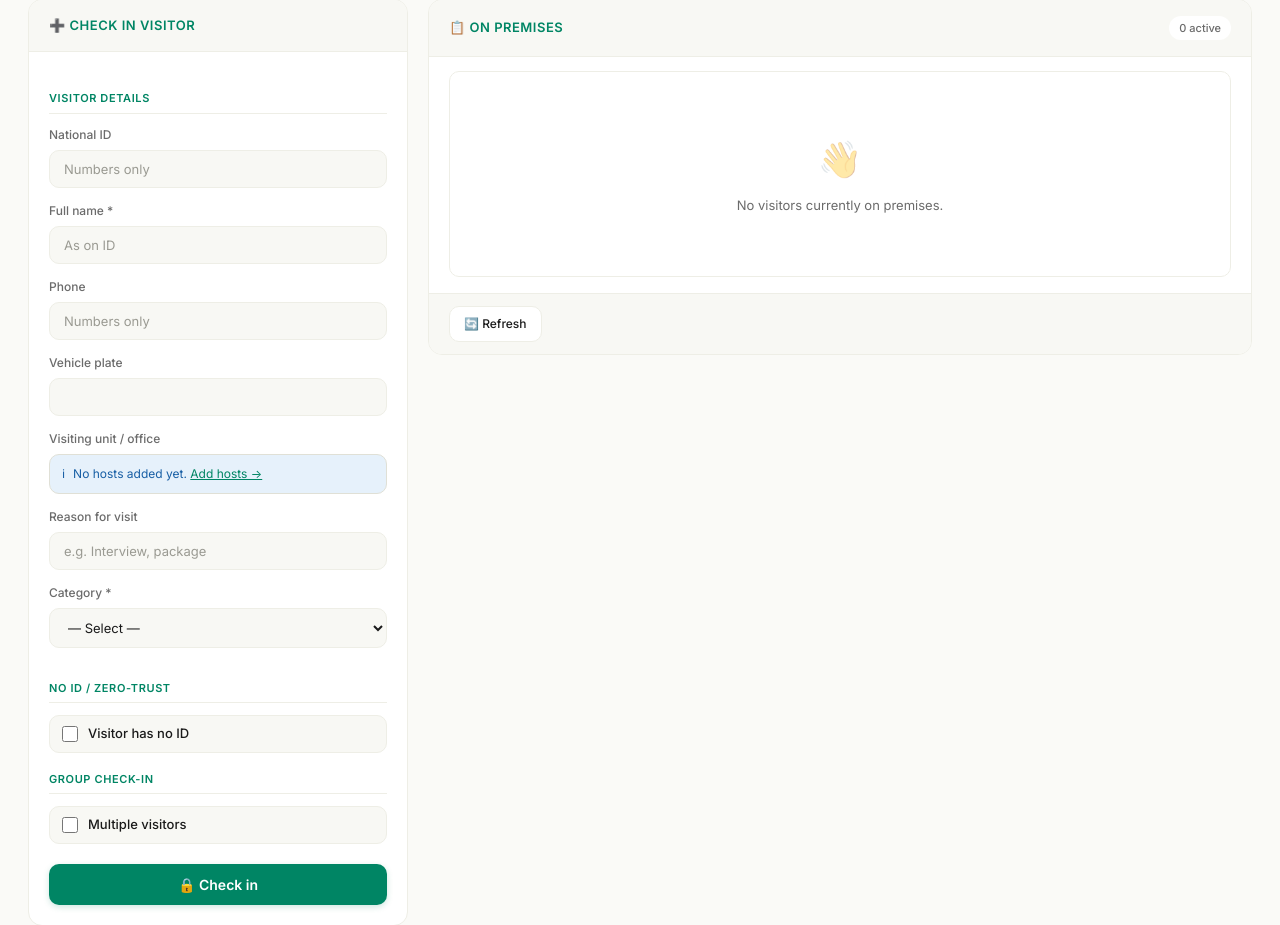
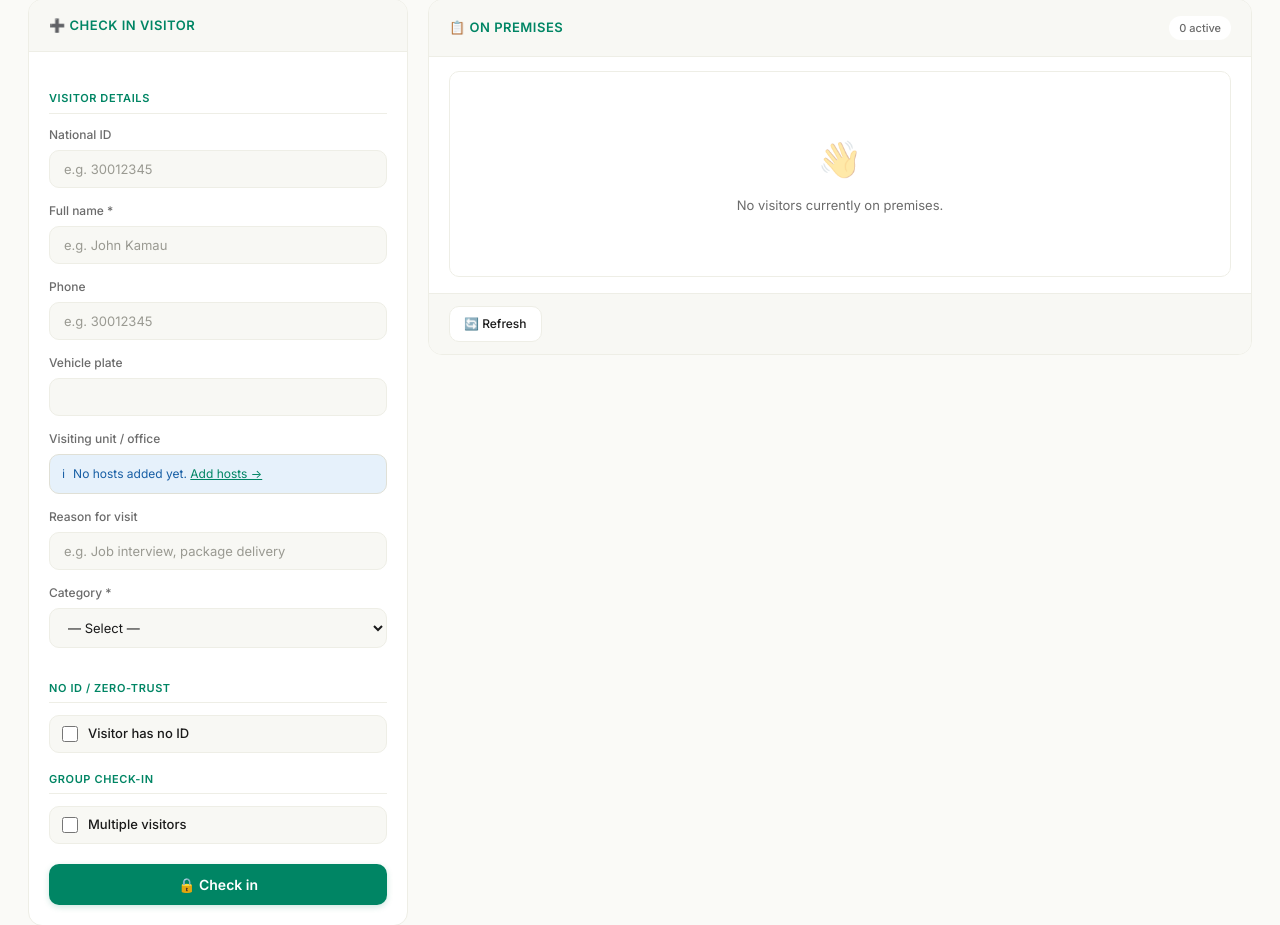
Before and after one commit to melissaangwenyi/DVTS-server, a Flask app: page /dashboard in a window 1280 px wide. Shown: the part 155-1080 px from the top of the page. Run offline with Flask 3, Linux system fonts and the light colour scheme; the visitor is signed in with stand-in values (Sample User, id 1); some libraries are stand-ins or nearby versions.

Commit message:
fix: host unit required, clean placeholders

```diff
--- a/app.py
+++ b/app.py
@@ -300,6 +300,9 @@ def checkin():
     # Validation
     if not full_name or not category:
         flash("Full name and category are required.", "error")
+        return redirect(url_for("dashboard"))
+    if not host_unit:
+        flash("Please select a unit or office for this visit.", "error")
         return redirect(url_for("dashboard"))
     if not no_id and not national_id:
         flash("National ID is required (or tick 'Visitor has NO ID').", "error")
--- a/templates/dashboard.html
+++ b/templates/dashboard.html
@@ -74,17 +74,17 @@
                 <div class="section-title">Visitor details</div>
 
                 <label>National ID</label>
-                <input type="text" name="national_id" id="national_id" placeholder="Numbers only"
+                <input type="text" name="national_id" id="national_id" placeholder="e.g. 30012345"
                        oninput="enforceDigits(this,'nid_error'); maybeLookup(this.value);">
                 <div class="field-error" id="nid_error">Numbers only.</div>
 
                 <label>Full name *</label>
-                <input type="text" name="full_name" id="full_name" required placeholder="As on ID"
+                <input type="text" name="full_name" id="full_name" required placeholder="e.g. John Kamau"
                        oninput="enforceLetters(this,'name_error');">
                 <div class="field-error" id="name_error">Letters only.</div>
 
                 <label>Phone</label>
-                <input type="text" name="phone_number" id="phone_number" placeholder="Numbers only"
+                <input type="text" name="phone_number" id="phone_number" placeholder="e.g. 30012345"
                        oninput="enforceDigits(this,'phone_error');">
                 <div class="field-error" id="phone_error">Numbers only.</div>
 
@@ -93,8 +93,8 @@
 
                 <label>Visiting unit / office</label>
                 {% if hosts %}
-                <select name="host_unit" id="host_unit">
-                    <option value="">— Select (optional) —</option>
+                <select name="host_unit" id="host_unit" required>
+                    <option value="">— Select unit / office —</option>
                     {% for h in hosts %}
                     <option value="{{ h.unit_number }}">{{ h.unit_number }} — {{ h.full_name }}</option>
                     {% endfor %}
@@ -112,7 +112,7 @@
                 {% endif %}
 
                 <label>Reason for visit</label>
-                <input type="text" name="reason" placeholder="e.g. Interview, package" maxlength="120">
+                <input type="text" name="reason" placeholder="e.g. Job interview, package delivery" maxlength="120">
 
                 <label>Category *</label>
                 <select name="category" id="category_select" required onchange="toggleCategory(this)">
```
